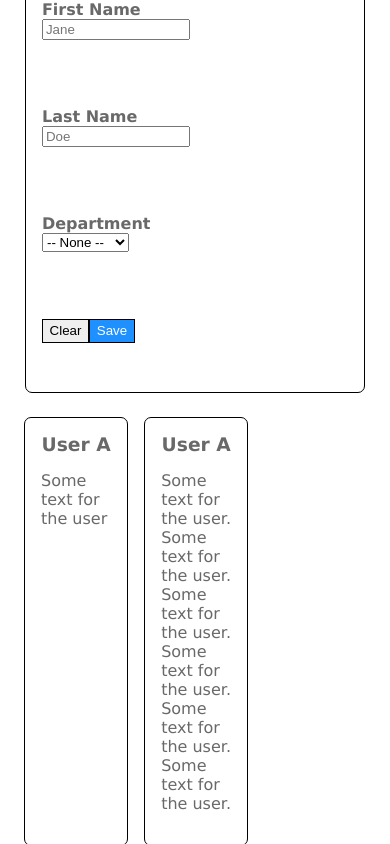
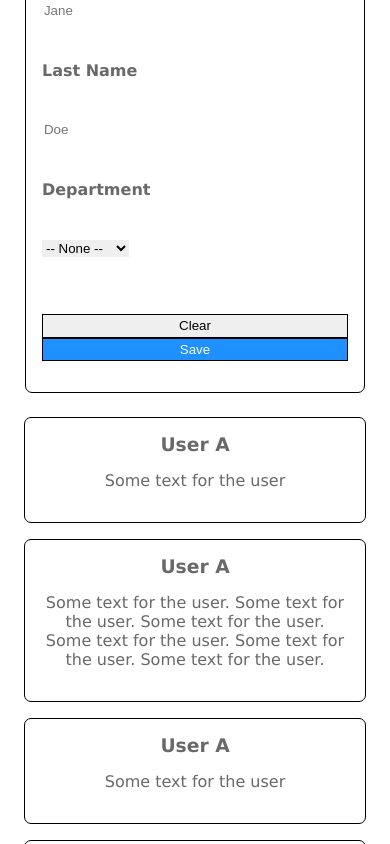
Before and after one commit to elijahlc/acme-flex-box, a plain HTML site: page index.html in a window 390 px wide. Shown: the part 360-1204 px from the top of the page. Drawn offline with Linux system fonts and the light colour scheme.

Commit message:
Added mobile responsiveness

```diff
--- a/styles.css
+++ b/styles.css
@@ -133,7 +133,7 @@ div button:last-child {
 		padding: 1em;
 		height: 65vh;
 		flex-direction: column;
-		justify-content: space-around;
+		justify-content: space-between;
 		align-items: flex-start;
 	}
 
@@ -142,4 +142,23 @@ div button:last-child {
 		flex-direction: column;
 		justify-content: space-between;
 	}
+
+	form > div {
+		flex-direction: column;
+		flex: 0 0 15%;
+	}
+
+	input,
+	select {
+		border: none;
+	}
+
+	form div:last-child {
+		width: 100%;
+	}
+
+	.userCards {
+		flex-flow: column;
+		text-align: center;
+	}
 }
```
